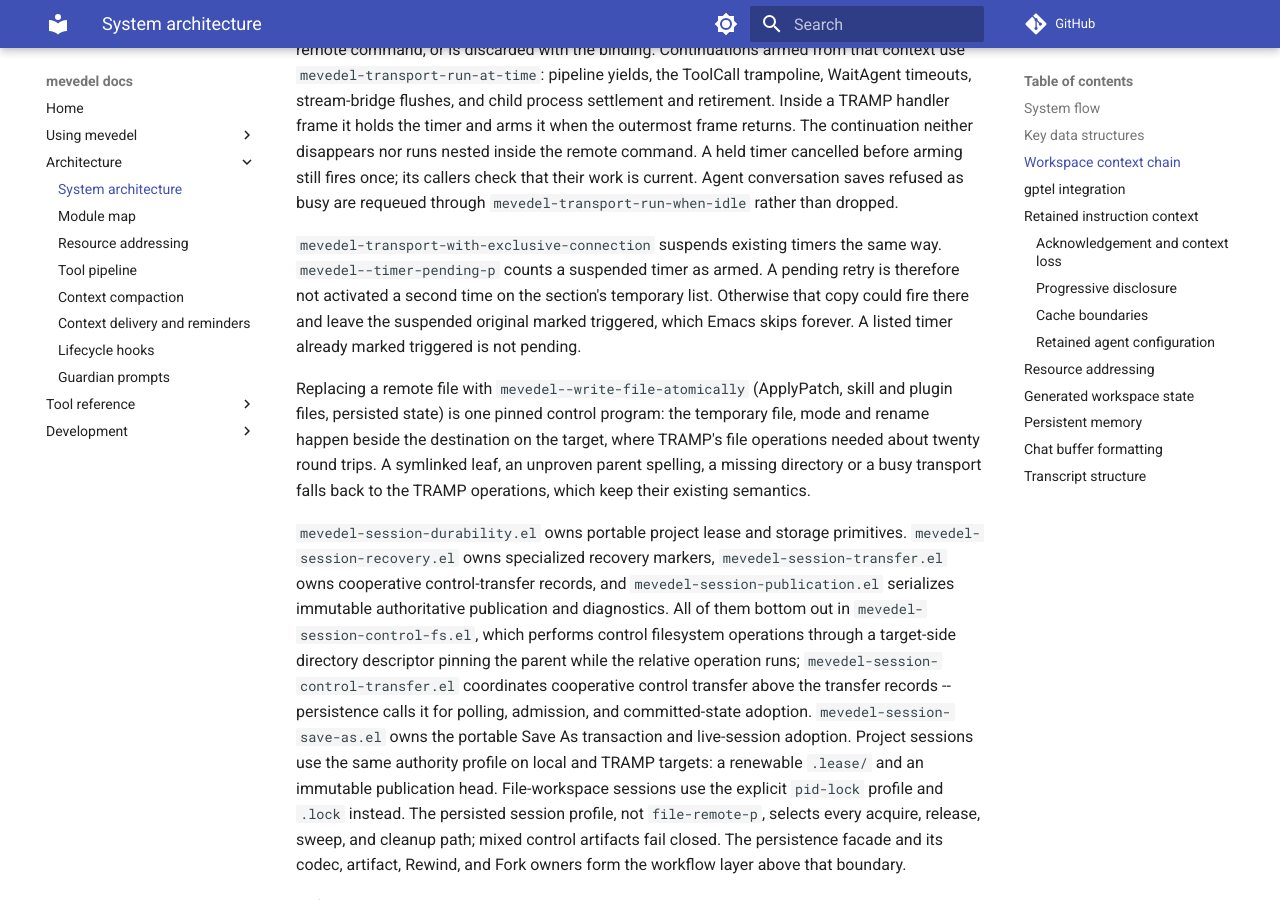
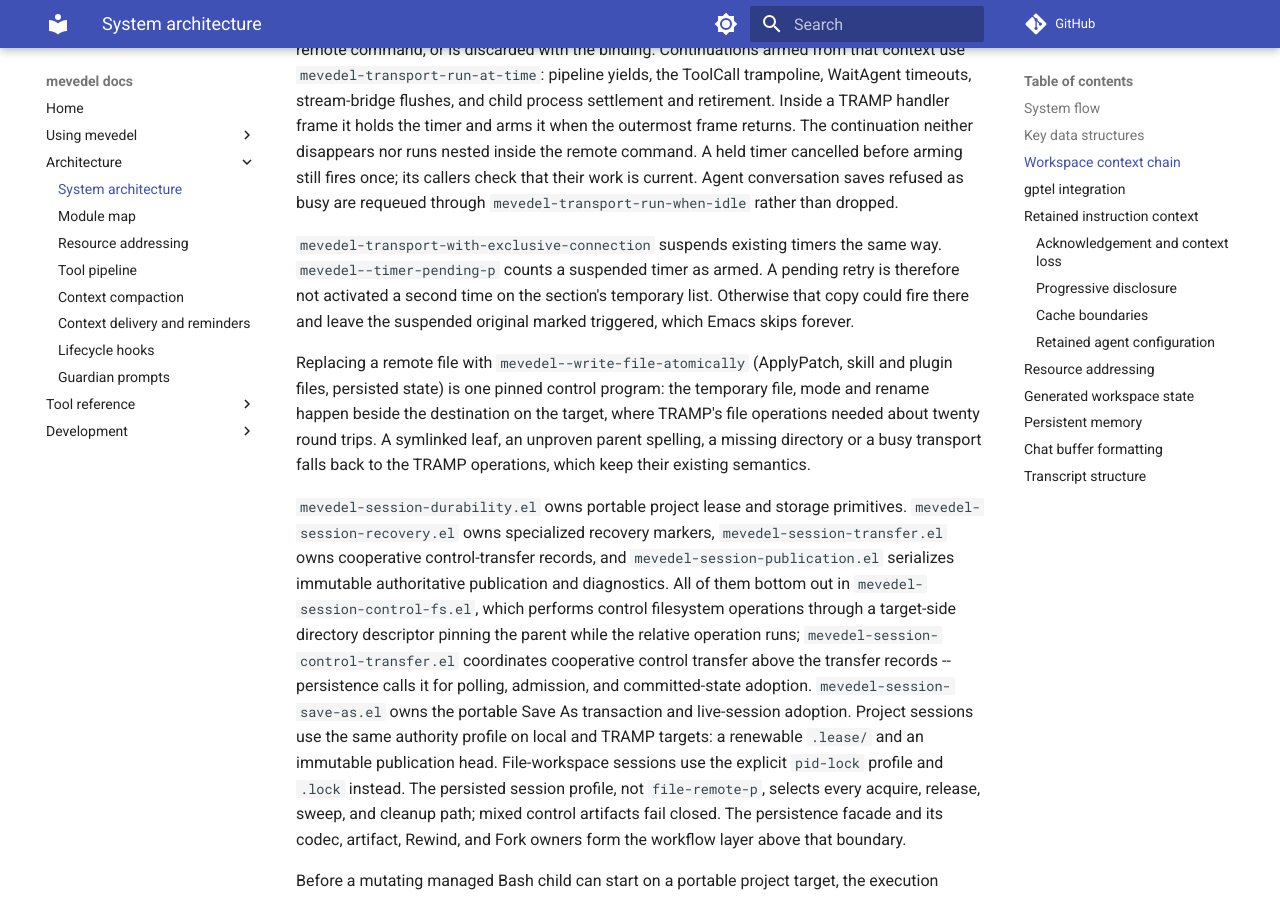
Before and after one commit to FrauH0lle/mevedel, an MkDocs documentation site: the page built from docs/architecture.md, in a window 1280 px wide and 900 px high, scrolled down 7364 px. Built offline with MkDocs 1.6.1 and Material for MkDocs 9.7.7, drawn with Linux system fonts in a browser that asks for light colours; comment, search, counter and statistics services are not loaded.

Commit message:
fix(utilities): Count a repeating timer as pending inside its own run
82d096e treated a listed timer marked triggered as dead.  Emacs sets that
flag on a repeating timer while its own function runs, so a self-rearming
timer such as the view spinner saw itself unscheduled and started another
on every tick; spinners sped up without bound.  The suspended-list
accounting already prevents the duplicated retry copies that produced the
dead timers, so the triggered test goes.

```diff
--- a/docs/architecture.md
+++ b/docs/architecture.md
@@ -343,8 +343,7 @@
 same way. `mevedel--timer-pending-p` counts a suspended timer as armed. A
 pending retry is therefore not activated a second time on the section's
 temporary list. Otherwise that copy could fire there and leave the suspended
-original marked triggered, which Emacs skips forever. A listed timer already
-marked triggered is not pending.
+original marked triggered, which Emacs skips forever.
 
 Replacing a remote file with `mevedel--write-file-atomically` (ApplyPatch,
 skill and plugin files, persisted state) is one pinned control program: the
```
Also changed, not shown: 2 other files.
